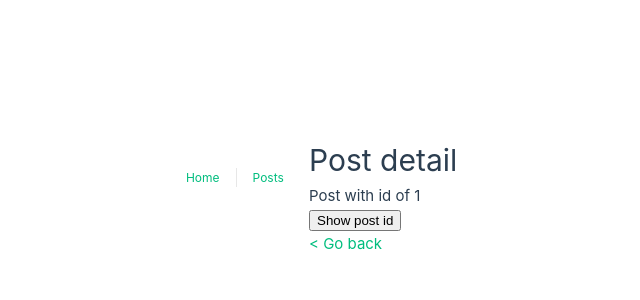
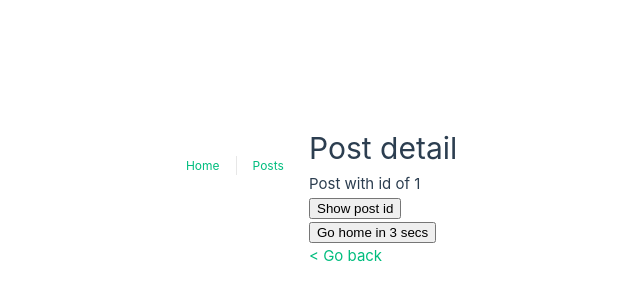
Before and after one commit to jslmorrison/vue-compo-api-basics, a Vue app: page /post/1 in a window 1280 px wide. Shown: the part 204-504 px from the top of the page, without its empty margins (331-971 px from the left). Built offline with nearby package versions, Linux system fonts and the light colour scheme.

Commit message:
Add 'useRouter' functionality

```diff
--- a/src/views/PostDetailView.vue
+++ b/src/views/PostDetailView.vue
@@ -5,16 +5,26 @@
     <div>
       <button @click="showPostId">Show post id</button>
     </div>
+    <div>
+      <button @click="goHomein3Secs">Go home in 3 secs</button>
+    </div>
     <p><RouterLink to="/posts">&lt; Go back</RouterLink></p>
   </div>
 </template>
 
 <script setup>
-import { useRoute } from 'vue-router';
+import { useRoute, useRouter } from 'vue-router';
 
 const route = useRoute()
+const router = useRouter()
 
 const showPostId = () => {
   alert(`ID of post is: ${ route.params.id }`);
 }
+
+const goHomein3Secs = () => {
+  setTimeout(() => {
+    router.push({ name: 'home' })
+  }, 3000)
+}
 </script>
```
